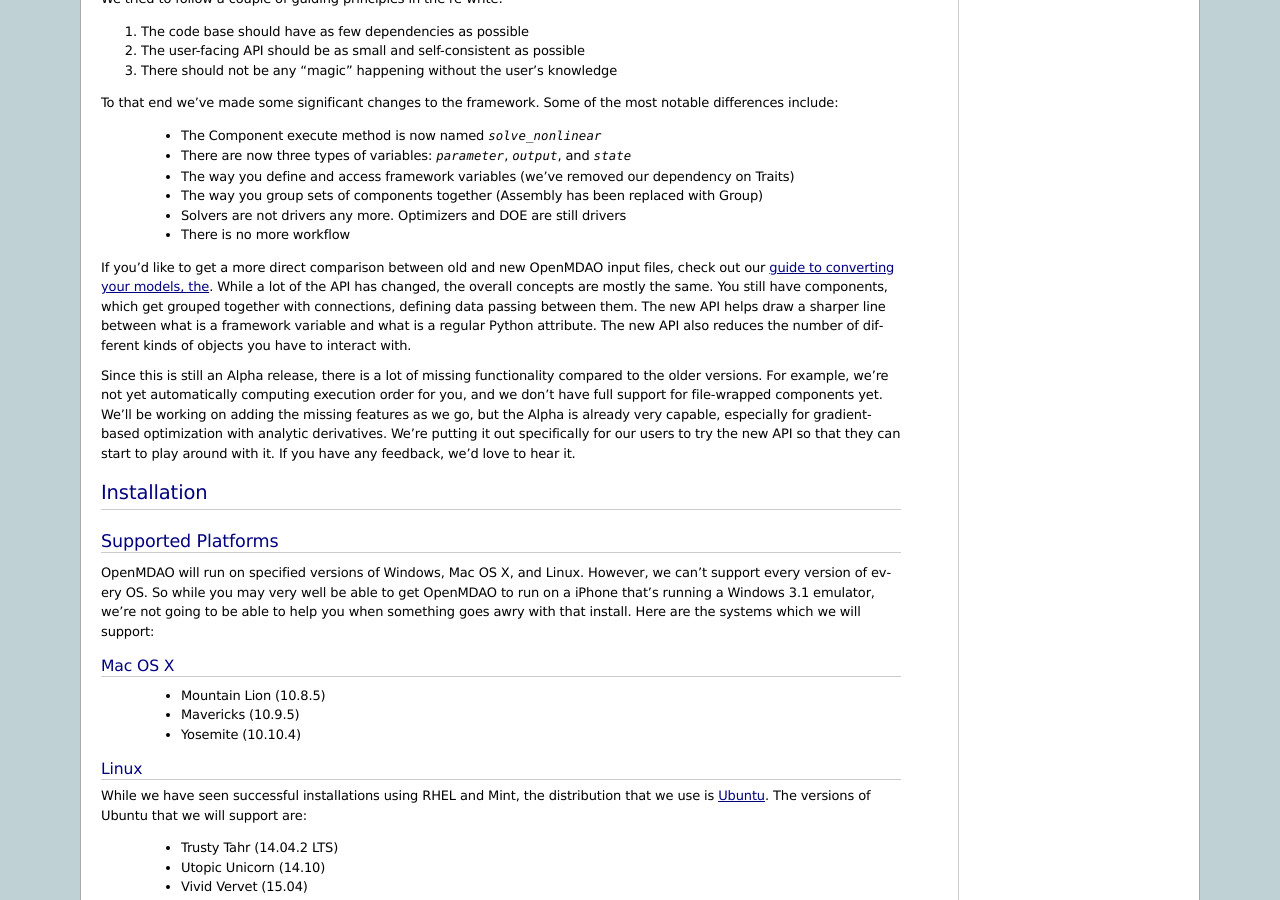
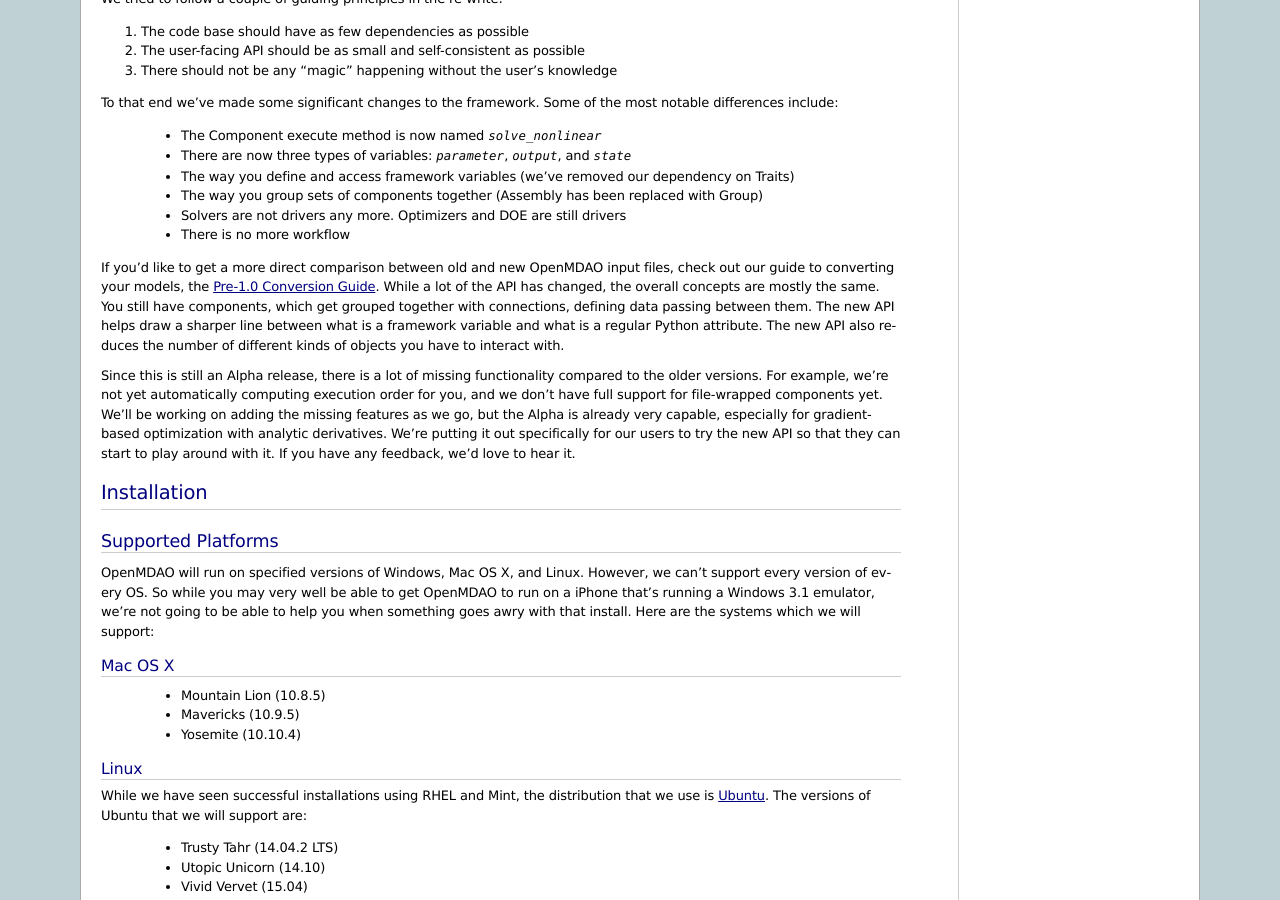
Before and after one commit to OpenMDAO/OpenMDAO1, a Sphinx documentation site: the page built from openmdao/docs/getting-started/install.rst, in a window 1280 px wide and 900 px high, scrolled down 995 px. Built offline with Sphinx 7.4.7, drawn with Linux system fonts in a browser that asks for light colours; pages that are not in the unit, such as notebooks, are missing from menus.

Commit message:
fixing Conversion guide link

```diff
--- a/openmdao/docs/getting-started/install.rst
+++ b/openmdao/docs/getting-started/install.rst
@@ -93,12 +93,14 @@ most notable differences include:
   - There is no more workflow
 
 If you'd like to get a more direct comparison between old and new OpenMDAO input files,
-check out our `guide to converting your models, the <Pre-1.0 Conversion Guide>`_.
+check out our guide to converting your models, the `Pre-1.0 Conversion Guide`_.
 While a lot of the API has changed, the overall concepts are mostly the same.
 You still have components, which get grouped together with connections, defining data
 passing between them. The new API helps draw a sharper line between what is a framework
 variable and what is a regular Python attribute. The new API also reduces the number of different
 kinds of objects you have to interact with.
+
+.. _Pre-1.0 Conversion Guide: ../conversion-guide/intro.html
 
 Since this is still an Alpha release, there is a lot of missing functionality
 compared to the older versions. For example, we're not yet automatically computing
```
